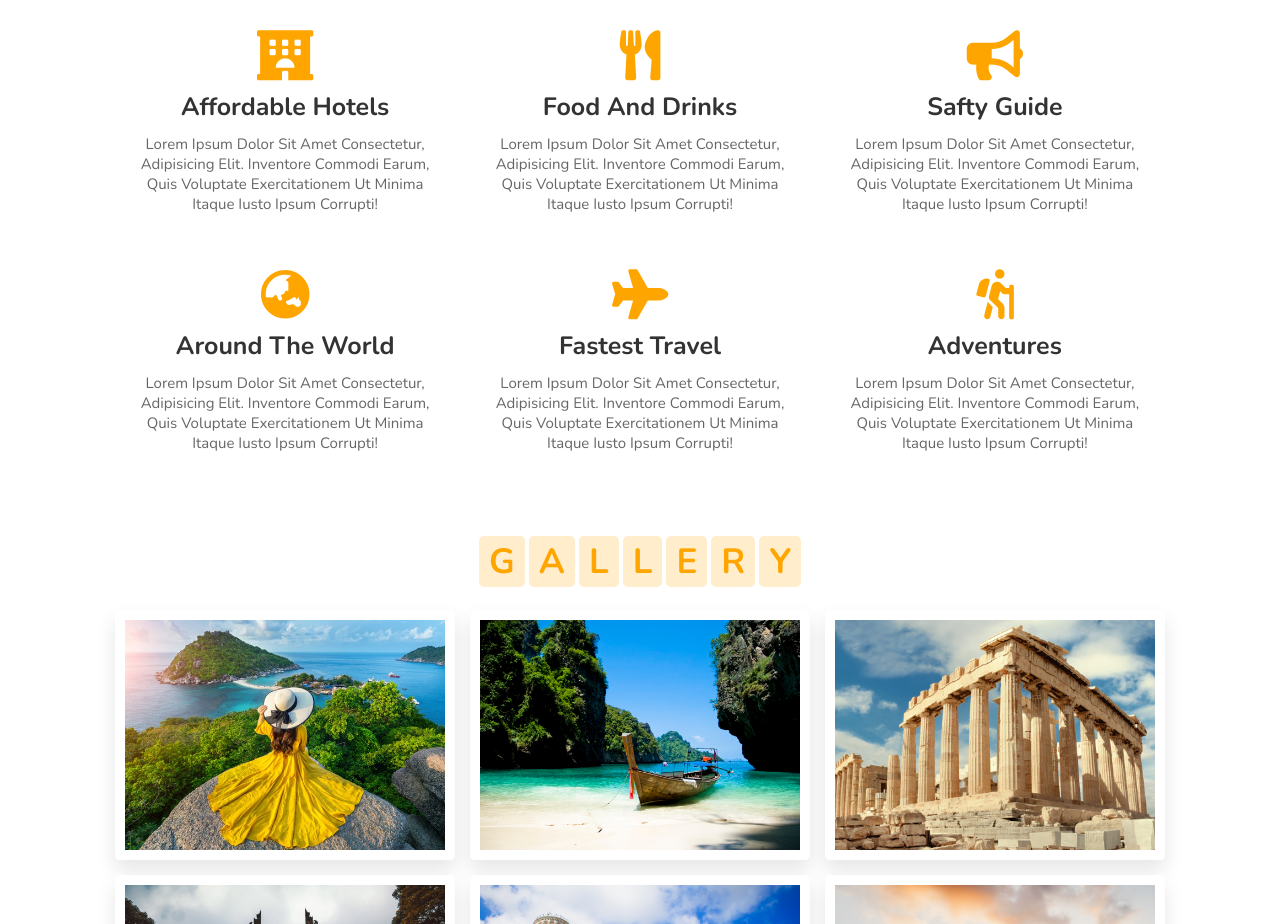
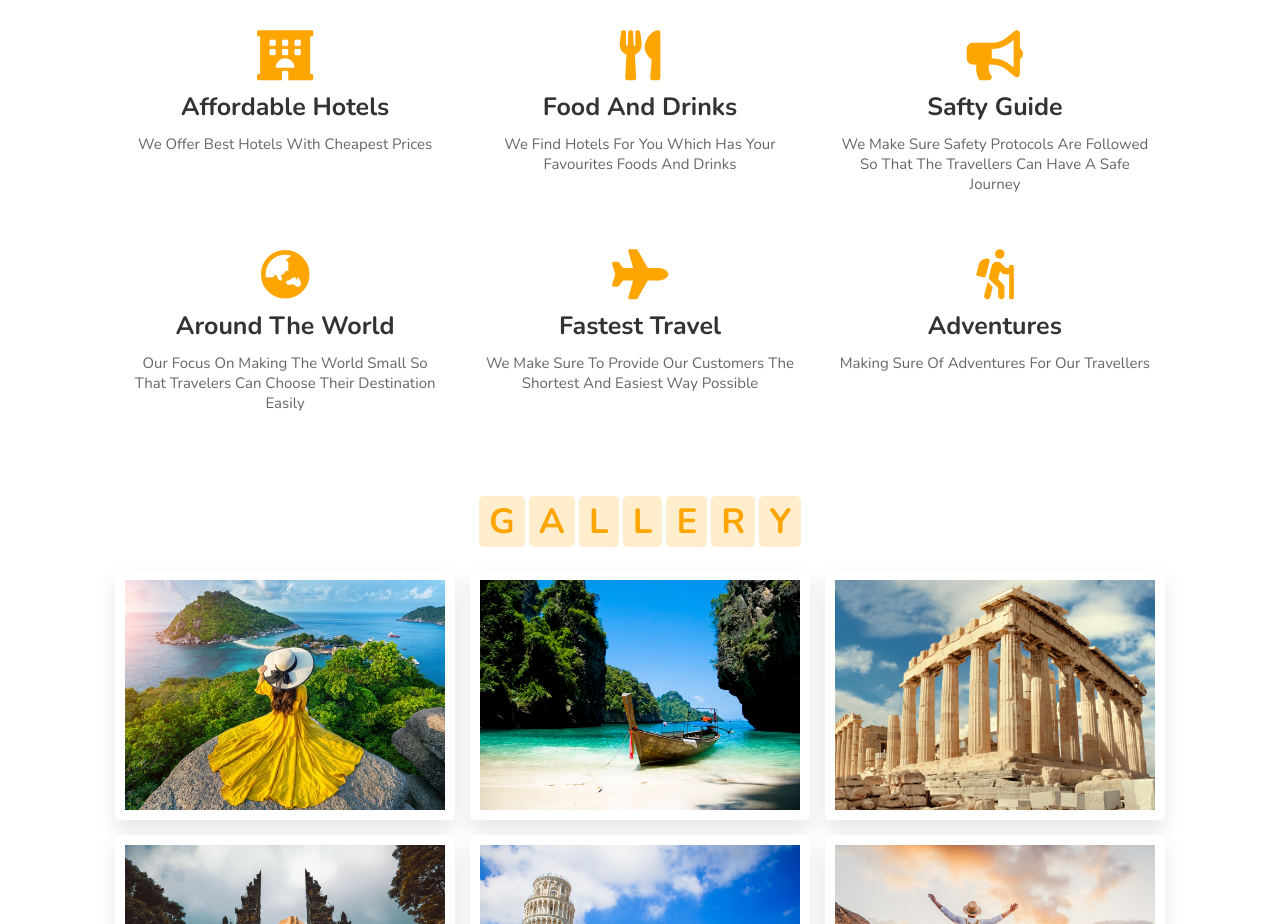
Before and after one commit to ManpreetSingh0192/Tour-and-Travel-Website, a plain HTML site: page index.html in a window 1280 px wide. Shown: the part 2760-3684 px from the top of the page. Drawn offline with nearby package versions, Linux system fonts and the light colour scheme.

Commit message:
Little changes
index

```diff
--- a/index.html
+++ b/index.html
@@ -285,32 +285,32 @@
         <div class="box">
             <i class="fas fa-hotel"></i>
             <h3>affordable hotels</h3>
-            <p>Lorem ipsum dolor sit amet consectetur, adipisicing elit. Inventore commodi earum, quis voluptate exercitationem ut minima itaque iusto ipsum corrupti!</p>
+            <p>We offer best hotels with cheapest prices</p>
         </div>
         <div class="box">
             <i class="fas fa-utensils"></i>
             <h3>food and drinks</h3>
-            <p>Lorem ipsum dolor sit amet consectetur, adipisicing elit. Inventore commodi earum, quis voluptate exercitationem ut minima itaque iusto ipsum corrupti!</p>
+            <p>We find hotels for you which has your favourites foods and drinks</p>
         </div>
         <div class="box">
             <i class="fas fa-bullhorn"></i>
             <h3>safty guide</h3>
-            <p>Lorem ipsum dolor sit amet consectetur, adipisicing elit. Inventore commodi earum, quis voluptate exercitationem ut minima itaque iusto ipsum corrupti!</p>
+            <p>We make sure safety protocols are followed so that the travellers can have a safe journey </p>
         </div>
         <div class="box">
             <i class="fas fa-globe-asia"></i>
             <h3>around the world</h3>
-            <p>Lorem ipsum dolor sit amet consectetur, adipisicing elit. Inventore commodi earum, quis voluptate exercitationem ut minima itaque iusto ipsum corrupti!</p>
+            <p>Our focus on making the world small so that travelers can choose their destination easily</p>
         </div>
         <div class="box">
             <i class="fas fa-plane"></i>
             <h3>fastest travel</h3>
-            <p>Lorem ipsum dolor sit amet consectetur, adipisicing elit. Inventore commodi earum, quis voluptate exercitationem ut minima itaque iusto ipsum corrupti!</p>
+            <p>We make sure to provide our customers the shortest and easiest way possible</p>
         </div>
         <div class="box">
             <i class="fas fa-hiking"></i>
             <h3>adventures</h3>
-            <p>Lorem ipsum dolor sit amet consectetur, adipisicing elit. Inventore commodi earum, quis voluptate exercitationem ut minima itaque iusto ipsum corrupti!</p>
+            <p>Making sure of adventures for our travellers </p>
         </div>
 
     </div>
```
